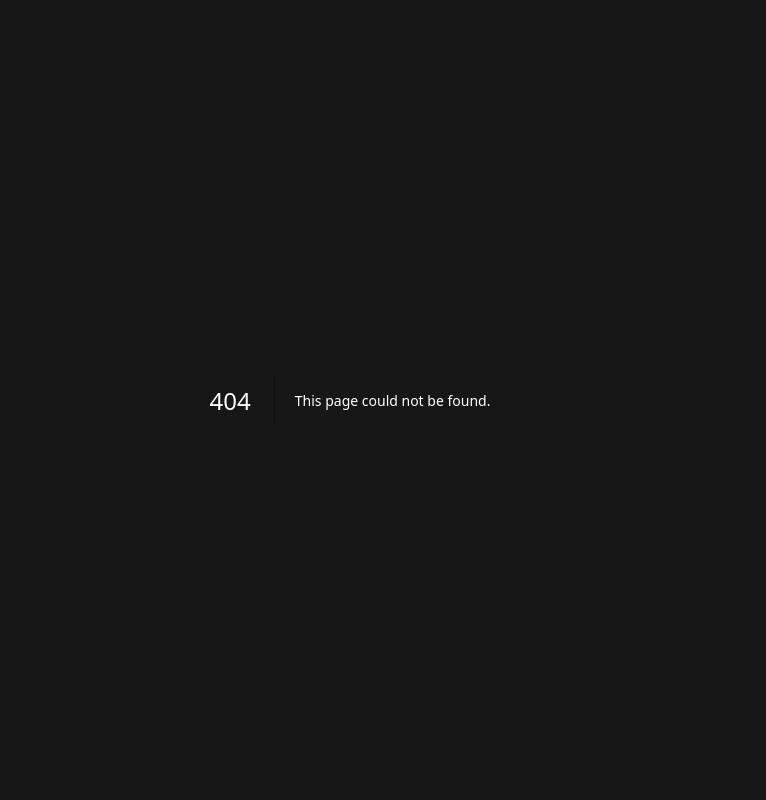
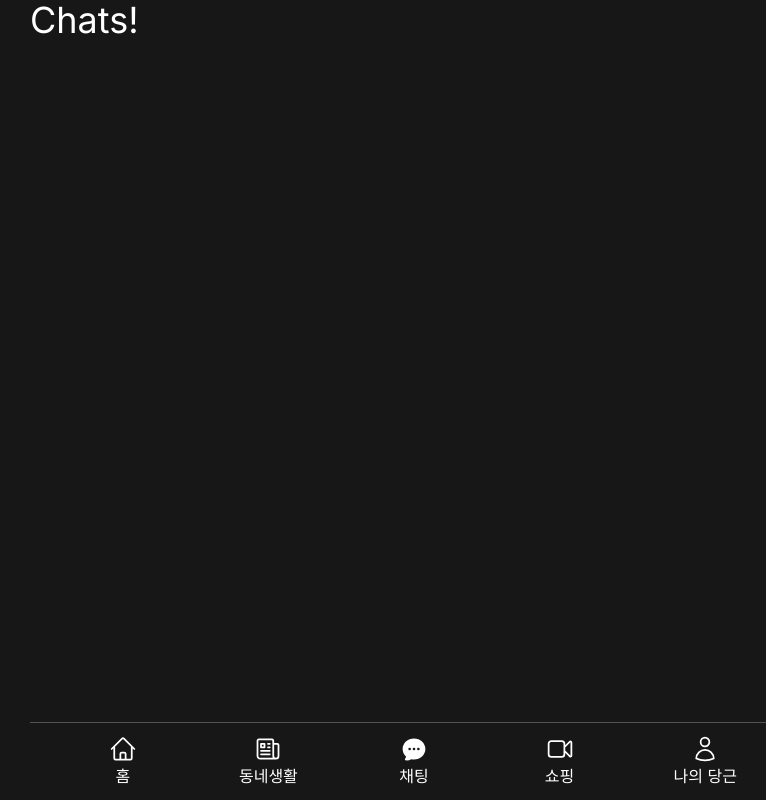
Before and after one commit to broship0821/2024-carrot-market, a Next.js app: page /chat in a window 1280 px wide. Before the commit this address had no page. Shown: the whole page, without its empty margins (290-1056 px from the left). Built offline with nearby package versions, Linux system fonts and the light colour scheme.

Commit message:
complete tab bar

```diff
--- /dev/null
+++ b/app/(tabs)/layout.tsx
@@ -0,0 +1,10 @@
+import TabBar from "@/components/tab-bar";
+
+export default function TabLayout({ children }: { children: React.ReactNode }) {
+  return (
+    <div>
+      {children}
+      <TabBar />
+    </div>
+  );
+}
--- /dev/null
+++ b/components/tab-bar.tsx
@@ -0,0 +1,66 @@
+"use client";
+
+import {
+  NewspaperIcon as OutlineNewspaperIcon,
+  HomeIcon as OutlineHomeIcon,
+  ChatBubbleOvalLeftEllipsisIcon as OutlineChatIcon,
+  VideoCameraIcon as OutlineLiveIcon,
+  UserIcon as OutlineUserIcon,
+} from "@heroicons/react/24/outline";
+import {
+  NewspaperIcon as SolidNewspaperIcon,
+  HomeIcon as SolidHomeIcon,
+  ChatBubbleOvalLeftEllipsisIcon as SolidChatIcon,
+  VideoCameraIcon as SolidLiveIcon,
+  UserIcon as SolidUserIcon,
+} from "@heroicons/react/24/solid";
+import Link from "next/link";
+import { usePathname } from "next/navigation";
+
+export default function TabBar() {
+  const pathname = usePathname();
+  return (
+    <div className="fixed bottom-0 w-full mx-auto max-w-screen-md grid grid-cols-5 border-neutral-600 border-t px-5 py-3 *:text-white">
+      <Link href="/products" className="flex flex-col items-center gap-px">
+        {pathname === "/products" ? (
+          <SolidHomeIcon className="w-7 h-7" />
+        ) : (
+          <OutlineHomeIcon className="w-7 h-7" />
+        )}
+        <span>홈</span>
+      </Link>
+      <Link href="/life" className="flex flex-col items-center gap-px">
+        {pathname === "/life" ? (
+          <SolidNewspaperIcon className="w-7 h-7" />
+        ) : (
+          <OutlineNewspaperIcon className="w-7 h-7" />
+        )}
+        <span>동네생활</span>
+      </Link>
+      <Link href="/chat" className="flex flex-col items-center gap-px">
+        {pathname === "/chat" ? (
+          <SolidChatIcon className="w-7 h-7" />
+        ) : (
+          <OutlineChatIcon className="w-7 h-7" />
+        )}
+        <span>채팅</span>
+      </Link>
+      <Link href="/live" className="flex flex-col items-center gap-px">
+        {pathname === "/live" ? (
+          <SolidLiveIcon className="w-7 h-7" />
+        ) : (
+          <OutlineLiveIcon className="w-7 h-7" />
+        )}
+        <span>쇼핑</span>
+      </Link>
+      <Link href="/profile" className="flex flex-col items-center gap-px">
+        {pathname === "/profile" ? (
+          <SolidUserIcon className="w-7 h-7" />
+        ) : (
+          <OutlineUserIcon className="w-7 h-7" />
+        )}
+        <span>나의 당근</span>
+      </Link>
+    </div>
+  );
+}
```
Also changed, not shown: app/(tabs)/chat/page.tsx (renamed from app/(tabs)/chats/page.tsx).
